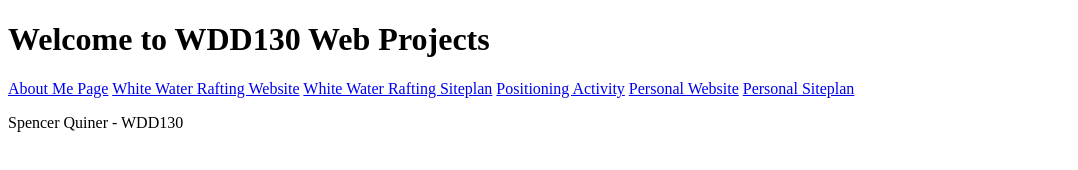
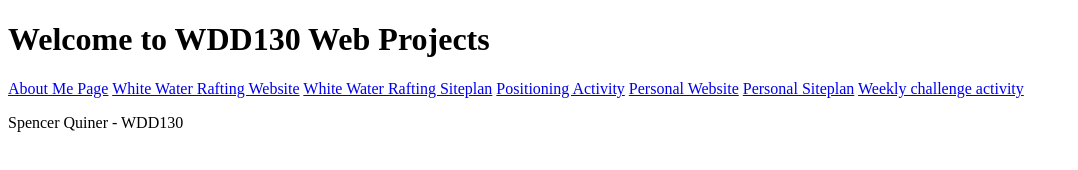
Before and after one commit to SpencerQuiner/wdd130, a plain HTML site: page index.html in a window 1280 px wide. Shown: the whole page, without its empty margins (0-1078 px from the left). Drawn offline with Linux system fonts and the light colour scheme.

Commit message:
update page links

```diff
--- a/index.html
+++ b/index.html
@@ -15,6 +15,7 @@
         <a href="positioning.html">Positioning Activity</a>
         <a href="#">Personal Website</a>
         <a href="#">Personal Siteplan</a>
+        <a href="w5challenge/index.html">Weekly challenge activity</a>
     </nav>
     <p>Spencer Quiner - WDD130</p>
 </body>
```
